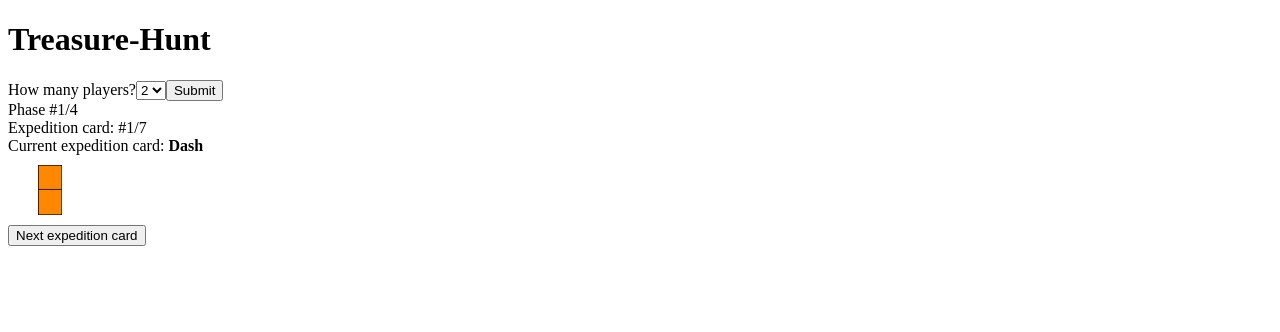
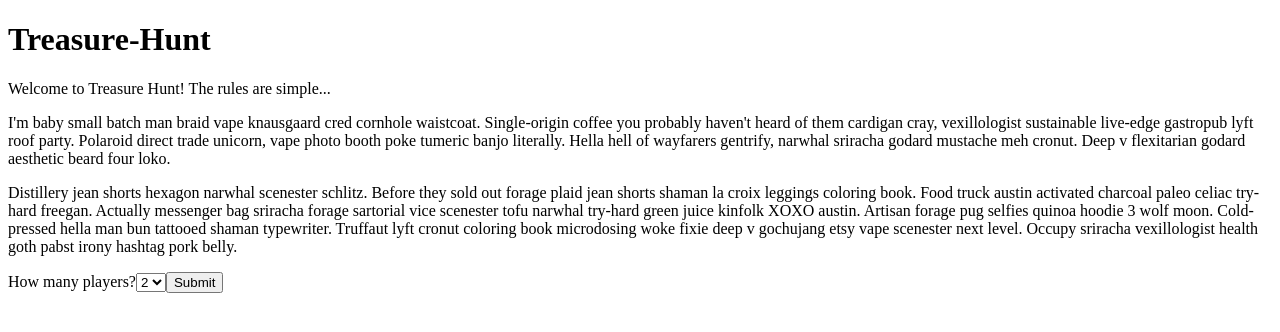
Before and after one commit to dstriz09/treasure-hunt, a React (Create React App) app: page / in a window 1280 px wide. Shown: the top 332 px of the page. Built offline with nearby package versions, Linux system fonts and the light colour scheme.

Commit message:
Improve game start experience (#30)

```diff
--- a/src/components/App.js
+++ b/src/components/App.js
@@ -1,5 +1,6 @@
 import React from "react";
-import MultiSelect from "./MultiSelect";
+import GameSetup from "./GameSetup";
+
 import CardContextProvider from "./CardContext";
 import { ToastContainer } from "react-toastify";
 import "react-toastify/dist/ReactToastify.css";
@@ -9,7 +10,7 @@ export default function App() {
     <div className="App">
       <CardContextProvider>
         <h1>Treasure-Hunt</h1>
-        <MultiSelect />
+        <GameSetup />
         <ToastContainer />
       </CardContextProvider>
     </div>
--- /dev/null
+++ b/src/components/GameRoom.js
@@ -0,0 +1,14 @@
+import React from "react";
+import Expedition from "./Expedition";
+
+export default function GameRoom({ handleNewGame, playersArr }) {
+  return (
+    <div>
+      <button onClick={() => handleNewGame()}>Start new game</button>
+      <Expedition />
+      {playersArr.map((player) => {
+        return player;
+      })}
+    </div>
+  );
+}
--- a/src/components/MultiSelect.js
+++ b/src/components/GameSetup.js
@@ -1,14 +1,22 @@
 import React, { useContext, useState } from "react";
+import NumPlayers from "./NumPlayers";
+import GameRoom from "./GameRoom";
 import Players from "./Players";
-import Expedition from "./Expedition";
 import { CardContext } from "./CardContext";
 
-export default function MultiSelect({ onSubmit }) {
-  const [option, setOption] = useState({ value: "2" });
+export default function GameSetup({}) {
+  const [state, setState] = useContext(CardContext);
+  const [startGame, setStartGame] = useState(false);
   const [playersArr, setPlayersArr] = useState([]);
-  const [state, setState] = useContext(CardContext);
 
-  // create <player> components
+  const handleSubmit = (e, numPlayers) => {
+    e.preventDefault();
+    setState((state) => ({ ...state, numPlayers }));
+    createPlayers(numPlayers);
+    assignTreasures(numPlayers);
+    setStartGame(true);
+  };
+
   const createPlayers = (players) => {
     let temp = [];
     for (let i = 0; i < players; i++) {
@@ -62,39 +70,18 @@ export default function MultiSelect({ onSubmit }) {
     setState((state) => ({ ...state, treasureDeck }));
   };
 
-  const handleSubmit = (e, players) => {
-    e.preventDefault();
-
-    createPlayers(players);
-
-    assignTreasures(players);
-
-    // set number of players
-    setState((state) => ({ ...state, numPlayers: players }));
+  const handleNewGame = () => {
+    setStartGame(false);
+    // to do: reset state to starting values
   };
 
   return (
     <div>
-      <form onSubmit={(e) => handleSubmit(e, option.value)}>
-        <label>
-          How many players?
-          <select
-            value={option.value}
-            onChange={(e) => {
-              setOption({ value: `${e.target.value}` });
-            }}
-          >
-            <option value="2">2</option>
-            <option value="3">3</option>
-            <option value="4">4</option>
-          </select>
-        </label>
-        <input type="submit" value="Submit" />
-      </form>
-      <Expedition />
-      {playersArr.map((player) => {
-        return player;
-      })}
+      {startGame ? (
+        <GameRoom handleNewGame={handleNewGame} playersArr={playersArr} />
+      ) : (
+        <NumPlayers handleSubmit={handleSubmit} />
+      )}
     </div>
   );
 }
--- /dev/null
+++ b/src/components/NumPlayers.js
@@ -0,0 +1,47 @@
+import React, { useContext, useState } from "react";
+
+export default function NumPlayers({ handleSubmit }) {
+  const [option, setOption] = useState(2);
+
+  return (
+    <div>
+      <p>Welcome to Treasure Hunt! The rules are simple...</p>
+      <p>
+        I'm baby small batch man braid vape knausgaard cred cornhole waistcoat.
+        Single-origin coffee you probably haven't heard of them cardigan cray,
+        vexillologist sustainable live-edge gastropub lyft roof party. Polaroid
+        direct trade unicorn, vape photo booth poke tumeric banjo literally. Hella
+        hell of wayfarers gentrify, narwhal sriracha godard mustache meh cronut. Deep
+        v flexitarian godard aesthetic beard four loko.
+      </p>
+      <p>
+        Distillery jean shorts hexagon narwhal scenester schlitz. Before they sold
+        out forage plaid jean shorts shaman la croix leggings coloring book. Food
+        truck austin activated charcoal paleo celiac try-hard freegan. Actually
+        messenger bag sriracha forage sartorial vice scenester tofu narwhal try-hard
+        green juice kinfolk XOXO austin. Artisan forage pug selfies quinoa hoodie 3
+        wolf moon. Cold-pressed hella man bun tattooed shaman typewriter. Truffaut
+        lyft cronut coloring book microdosing woke fixie deep v gochujang etsy vape
+        scenester next level. Occupy sriracha vexillologist health goth pabst irony
+        hashtag pork belly.
+      </p>
+
+      <form onSubmit={(e) => handleSubmit(e, option)}>
+        <label>
+          How many players?
+          <select
+            value={option.value}
+            onChange={(e) => {
+              setOption(e.target.value);
+            }}
+          >
+            <option value={2}>2</option>
+            <option value={3}>3</option>
+            <option value={4}>4</option>
+          </select>
+        </label>
+        <input type="submit" value="Submit" />
+      </form>
+    </div>
+  );
+}
```
